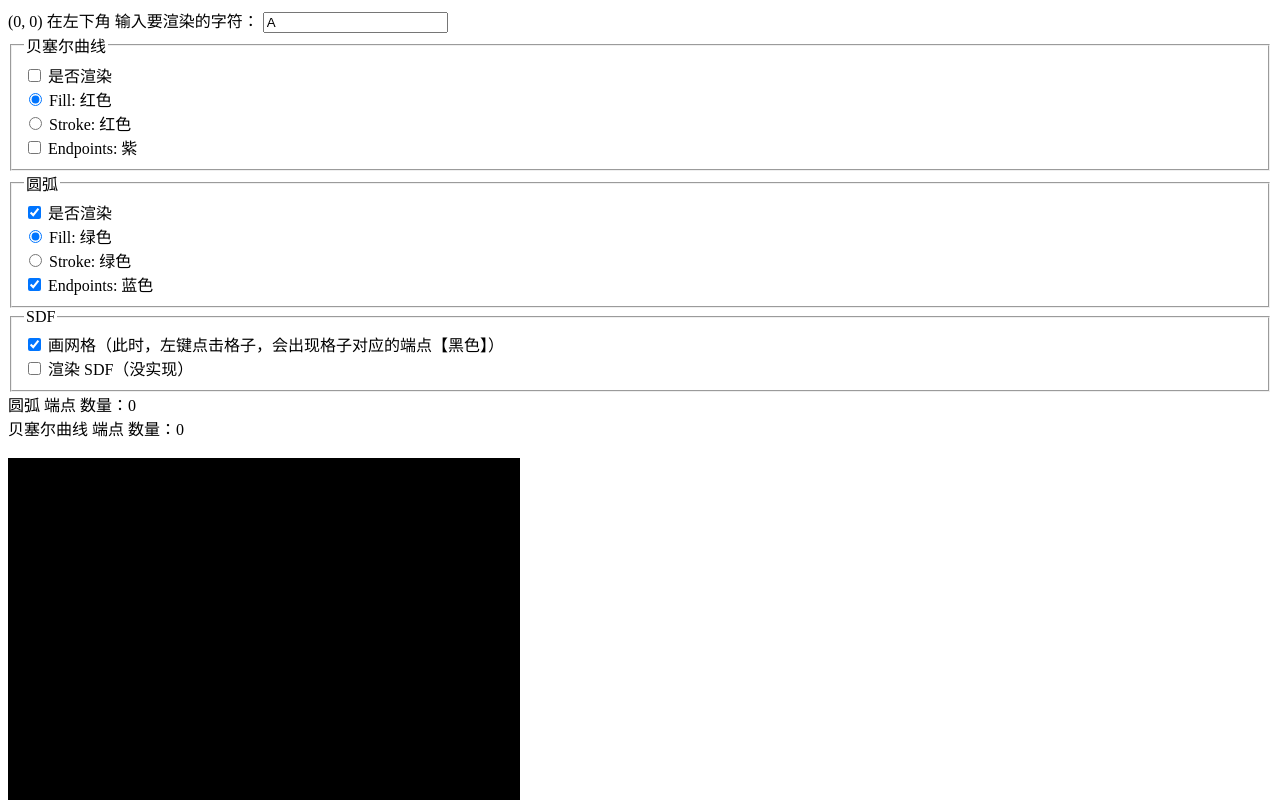
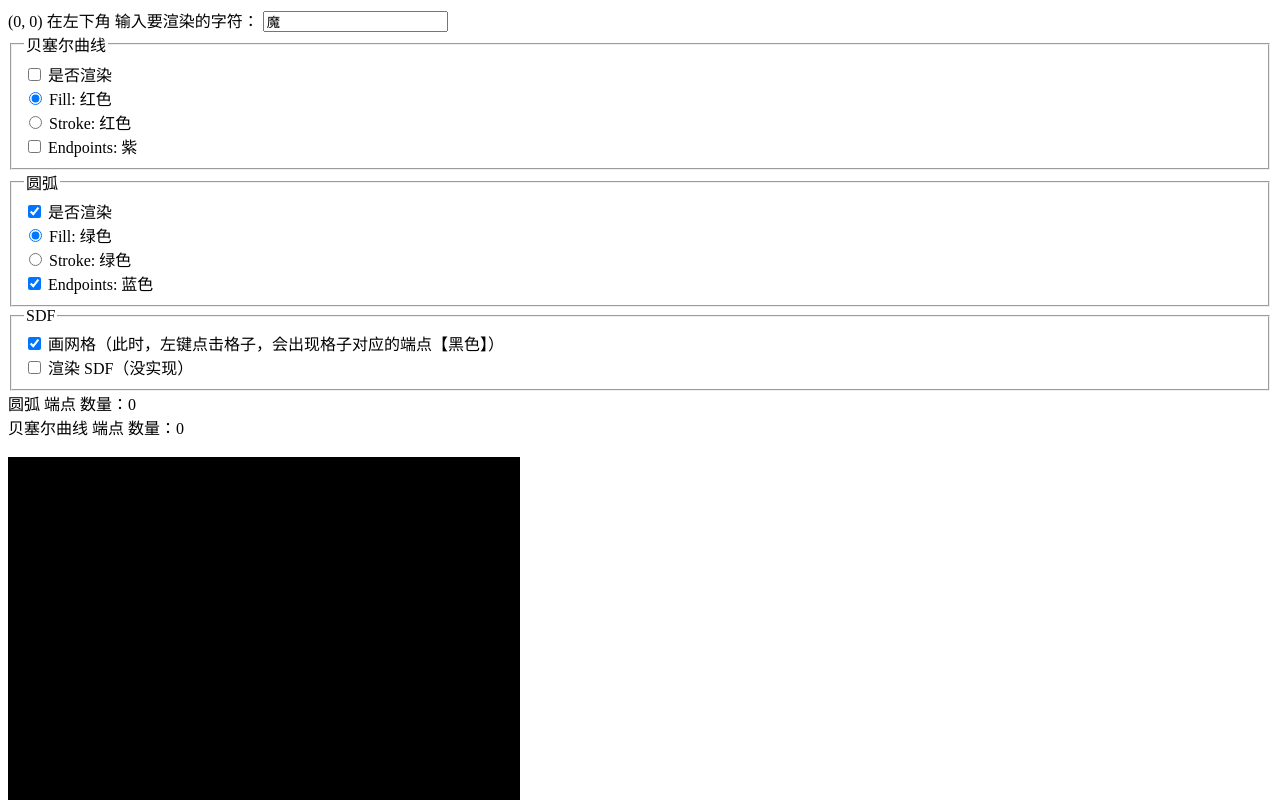
Before and after one commit to moyy/ts_arc, a website with bundled scripts: page index.html in a window 1280 px wide. Shown: the top 800 px of the page. Built offline with nearby package versions, Linux system fonts and the light colour scheme; what opentype.js would draw is missing.

Commit message:
feat: html 魔字

```diff
--- a/index.html
+++ b/index.html
@@ -9,7 +9,7 @@
 <body>
     <label for="char">(0, 0) 在左下角</label>
     <label for="char">输入要渲染的字符：</label>
-    <input type="text" id="char" value="A" placeholder="输入一个字符">
+    <input type="text" id="char" value="魔" placeholder="输入一个字符">
     <br>
     <form>
         <fieldset>
--- a/src/sdf/glyphy.fs.ts
+++ b/src/sdf/glyphy.fs.ts
@@ -289,6 +289,7 @@ float glyphy_sdf(const vec2 p, const ivec2 nominal_size, ivec2 atlas_pos) {
 	float side = index_info.sdf < 0.0 ? -1.0 : 1.0;
 	float min_dist = GLYPHY_INFINITY;
 
+	// 注：N卡，和 高通 的 显卡，纹理 需要 加 0.5像素
 	float offset = 0.5 + float(index_info.offset);
 
 	vec4 rgba = texture2D(u_data_tex, vec2(offset / u_info.x, 0.0));
```
